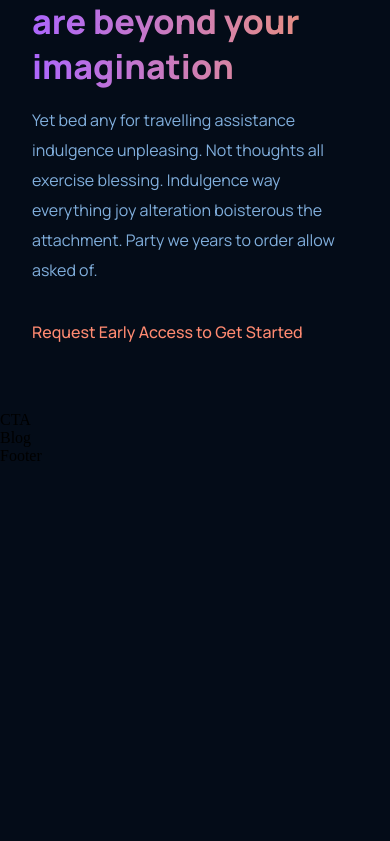
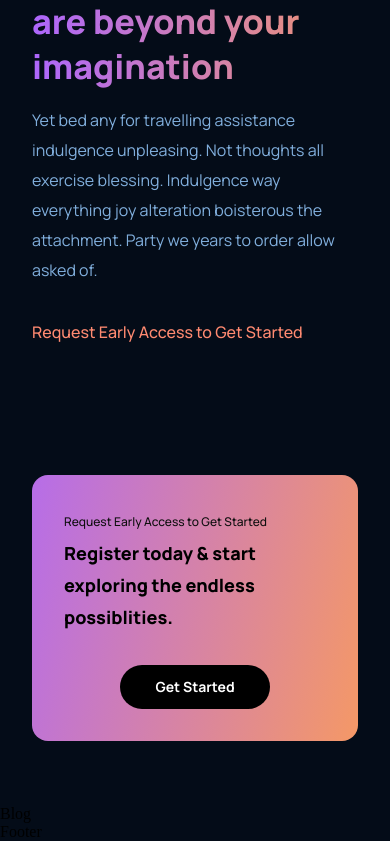
Before and after one commit to TheMVProgrammer/gpt3_franklinmdev, a React (Create React App) app: page / in a window 390 px wide. Shown: the part 3947-4788 px from the top of the page. Before the commit the page ends 4412 px from the top, so only its background shows below. Built offline with nearby package versions, Linux system fonts and the light colour scheme.

Commit message:
Finishing cta section

```diff
--- a/src/components/cta/CTA.jsx
+++ b/src/components/cta/CTA.jsx
@@ -3,7 +3,15 @@
 
 const CTA = () => {
   return (
-    <div>CTA</div>
+    <div className='gpt3__cta'>
+      <div className='gpt3__cta-content'>
+        <p>Request Early Access to Get Started</p>
+        <h3>Register today & start exploring the endless possiblities.</h3>
+      </div>
+      <div className='gpt3__cta-btn'>
+        <button type='button'>Get Started</button>
+      </div>
+    </div>
   )
 }
 
--- a/src/components/cta/cta.css
+++ b/src/components/cta/cta.css
@@ -0,0 +1,73 @@
+.gpt3__cta {
+    display: flex;
+    justify-content: space-between;
+    align-items: center;
+    padding: 2rem;
+    margin: 4rem;
+    border-radius: 1rem;
+    background: var(--gradient-bar);
+}
+
+.gpt3__cta-content p {
+    font-family: var(--font-family);
+    font-weight: 500;
+    font-size: 12px;
+    line-height: 30px;
+    color: #0E0E0E;
+}
+
+.gpt3__cta-content h3 {
+    font-family: var(--font-family);
+    font-weight: 800;
+    font-size: 24px;
+    line-height: 45px;
+    color: #000000;
+}
+
+.gpt3__cta-btn {
+    display: flex;
+    justify-content: center;
+    align-items: center;
+    margin-left: 2rem;
+}
+
+.gpt3__cta-btn button {
+    background: #000000;
+    border-radius: 40px;
+    font-family: var(--font-family);
+    font-weight: 700;
+    font-size: 18px;
+    line-height: 30px;
+    color: #FFFFFF;
+    padding: 0.5rem 1rem;
+    border: none;
+    outline: none;
+    cursor: pointer;
+    min-width: 150px;
+}
+
+@media screen and (max-width: 650px) {
+    .gpt3__cta {
+        flex-direction: column;
+    }
+
+    .gpt3__cta-btn {
+        margin: 2rem 0 0;
+    }
+}
+
+@media screen and (max-width: 550px) {
+    .gpt3__cta {
+        margin: 4rem 2rem;
+    }
+
+    .gpt3__cta-content h3 {
+        font-size: 18px;
+        line-height: 32px;
+    }
+
+    .gpt3__cta-btn button {
+        font-size: 14px;
+        line-height: 28px;
+    }
+}
```
